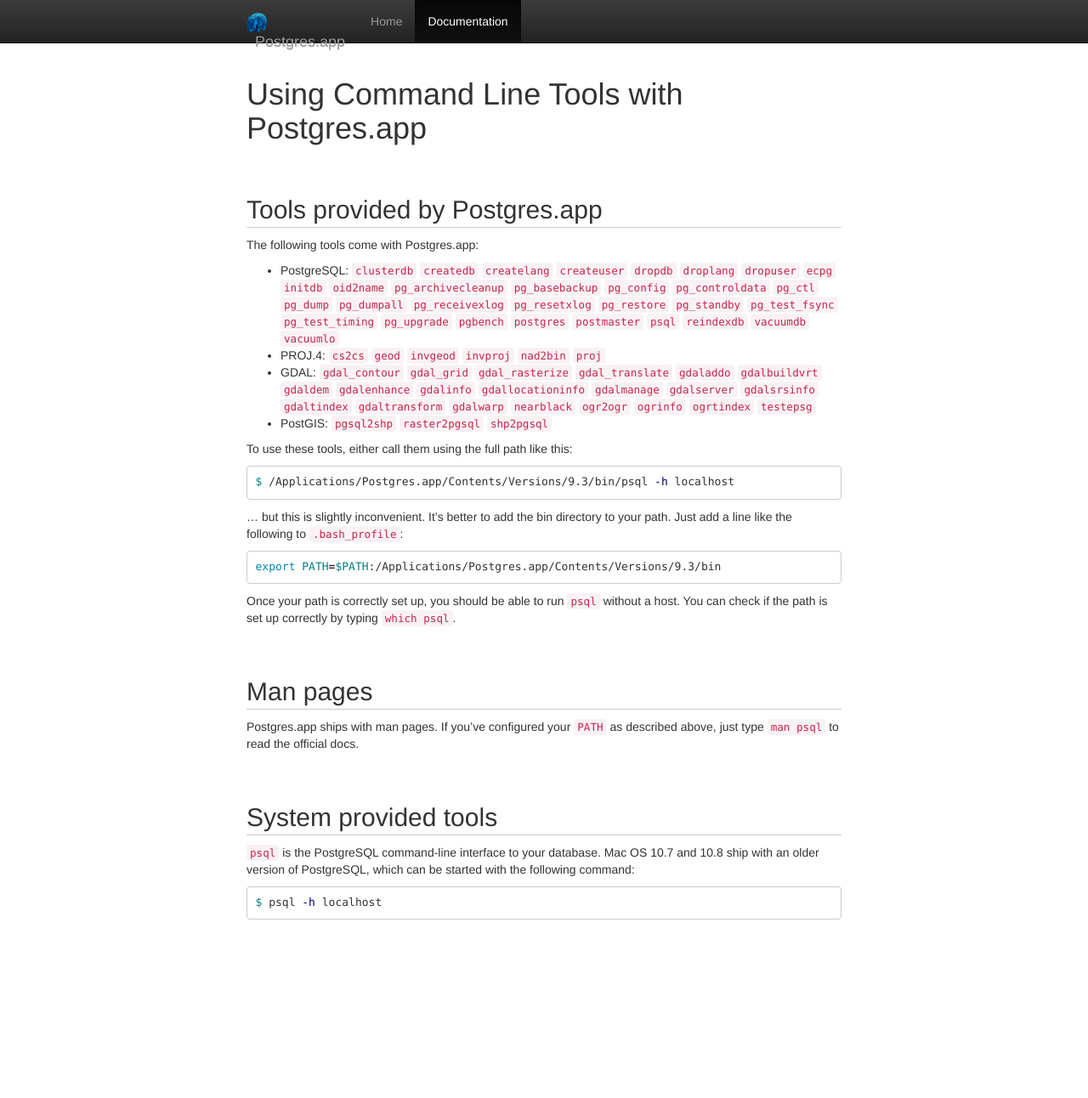
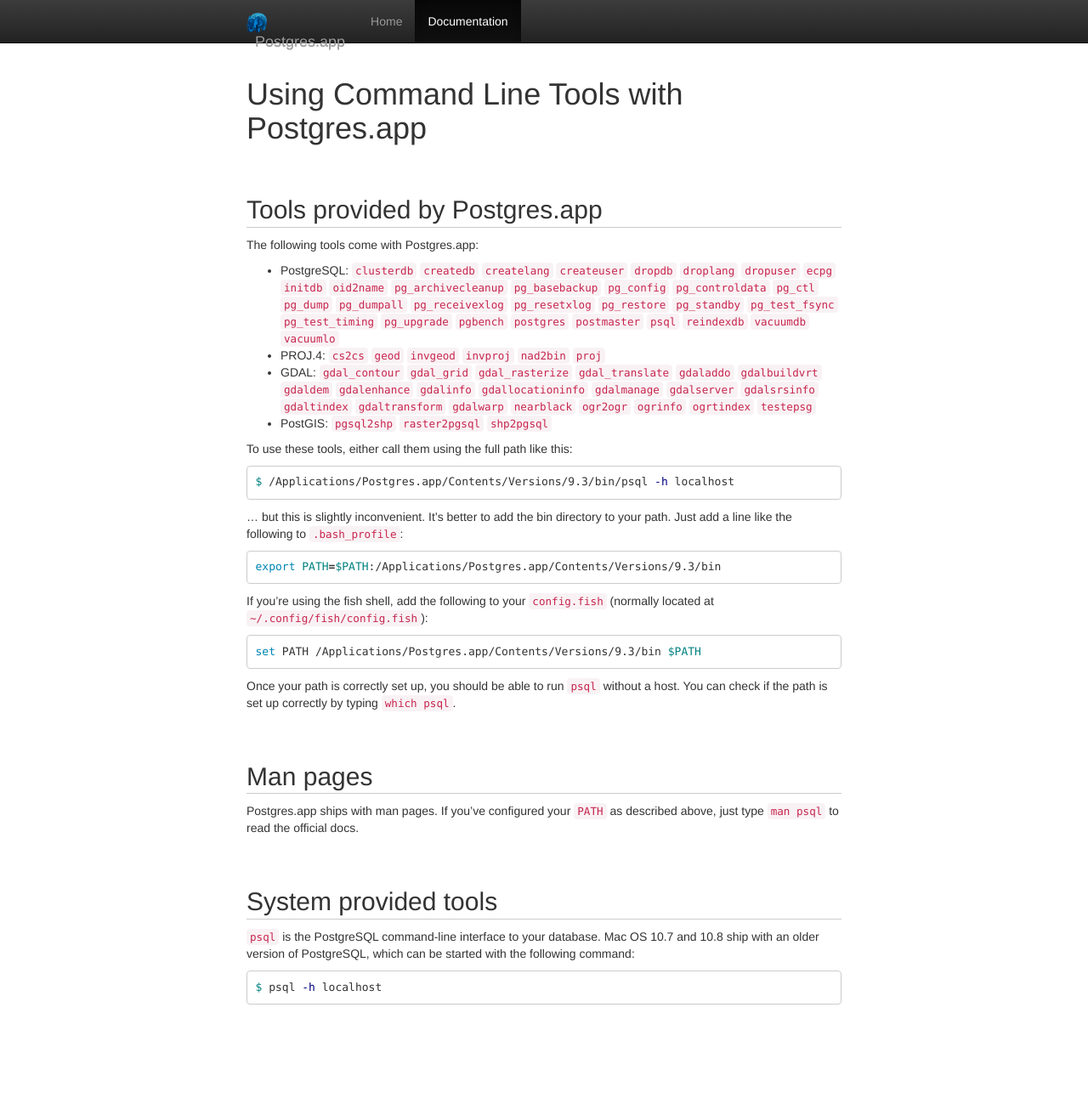
Before and after one commit to PostgresApp/PostgresApp, a Jekyll site: the page built from documentation/cli-tools.md, in a window 1280 px wide. Shown: the whole page at 85% size. Built offline with Jekyll 4.4.1, drawn with Linux system fonts in a browser that asks for light colours; nearby versions of some CDN libraries; Markdown is read by kramdown in place of the engine named in the settings; before the commit the page ends 1192 px from its top, so only the background shows below that.

Commit message:
Added fish shell installation instructions
When setting up Postgres.app, I initially had a bit of trouble setting up the command line tools because I use the fish shell. fish doesn't support certain bash-isms, which can be confusing to new users. Therefore, I've added fish-specific installation instructions.

````diff
--- a/documentation/cli-tools.md
+++ b/documentation/cli-tools.md
@@ -25,6 +25,12 @@
 export PATH=$PATH:/Applications/Postgres.app/Contents/Versions/9.3/bin
 ```
 
+If you're using the fish shell, add the following to your `config.fish` (normally located at `~/.config/fish/config.fish`):
+
+```bash
+set PATH /Applications/Postgres.app/Contents/Versions/9.3/bin $PATH
+```
+
 Once your path is correctly set up, you should be able to run `psql` without a host. You can check if the path is set up correctly by typing `which psql`.
 
 ## Man pages
````
